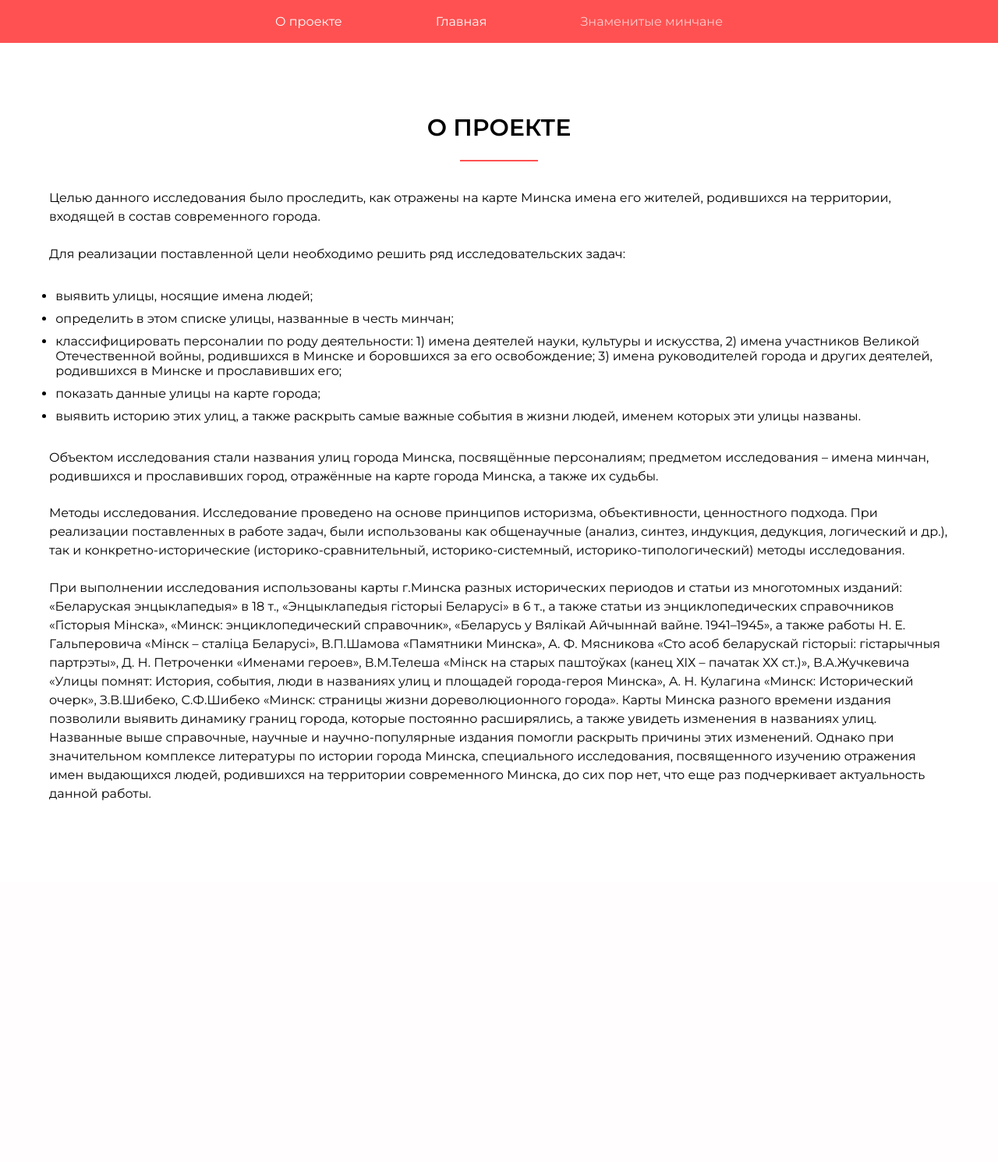
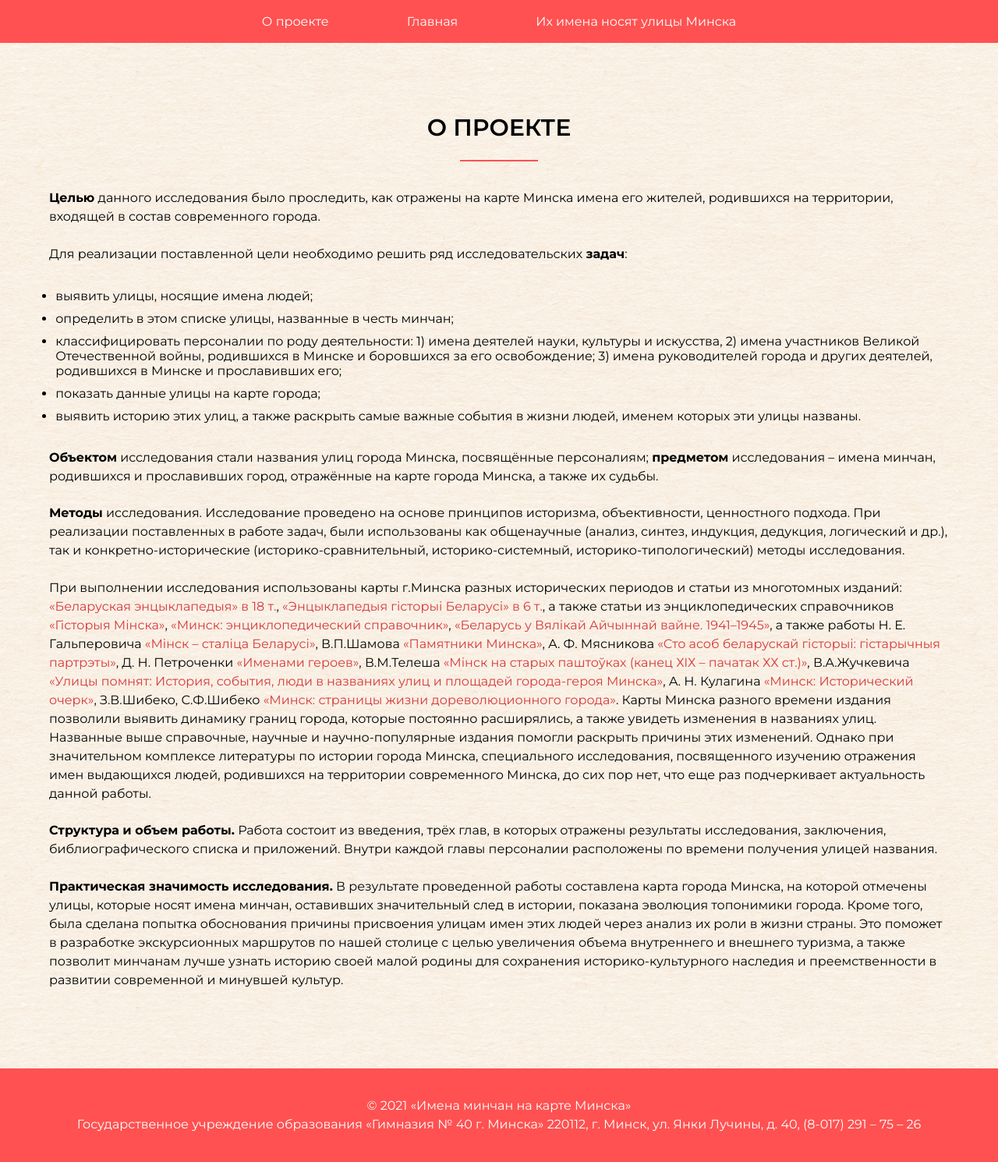
Before and after one commit to IgorSulj/MinskStreets, a Django app: page /about/ in a window 1280 px wide. Shown: the whole page at 78% size. Before the commit the page ends 1027 px from the top, so only its background shows below. Run offline with Django 3.2, Linux system fonts and the light colour scheme.

Commit message:
New Frontend

```diff
--- a/MinskStreets/settings.py
+++ b/MinskStreets/settings.py
@@ -25,7 +25,7 @@ SECRET_KEY = 'django-insecure-$k2_1!71h1qhr6b5-^40-tzi@s&41)r&jst6riaa-0oa%t(k8=
 # SECURITY WARNING: don't run with debug turned on in production!
 DEBUG = True
 
-ALLOWED_HOSTS = ['minskstreets.pythonanywhere.com']
+ALLOWED_HOSTS = ['minskstreets.pythonanywhere.com', '127.0.0.1']
 
 
 # Application definition
--- a/MinskStreets/urls.py
+++ b/MinskStreets/urls.py
@@ -24,6 +24,7 @@ from main.models import StreetModel
 urlpatterns = [
     path('admin/', admin.site.urls),
     path('', ListView.as_view(model=StreetModel, template_name='index.html'), name='index'),
+    path('streets/', ListView.as_view(model=StreetModel, template_name='streetsList.html'), name='streets'),
     path('about/', TemplateView.as_view(template_name='about.html'), name="about"),
     path('streets/<slug:slug>', DetailView.as_view(model=StreetModel, template_name='street.html'), name='street_detail'),
 ] + static(settings.MEDIA_URL, document_root=settings.MEDIA_ROOT)
--- a/main/static/main/style.css
+++ b/main/static/main/style.css
@@ -5,6 +5,35 @@
   font-family: "Montserrat", sans-serif;
 }
 
+body {
+  background: url("bg06.png");
+}
+span.bold {
+  font-weight: bold;
+}
+#main-bg {
+  background: url("Minsk-Gates.webp") no-repeat center / cover;
+  background-attachment: fixed;
+  position: relative;
+  height: 100vh;
+  max-width: 100%;
+  max-height: 700px;
+  display: flex;
+  flex-direction: column;
+  justify-content: center;
+  align-items: center;
+  color: #fff;
+}
+#main-bg h1 {
+  font-size: 60px;
+  text-align: center;
+}
+#main-bg .authors {
+  text-align: start;
+  position: absolute;
+  right: 2%;
+  bottom: 3%;
+}
 nav {
   position: sticky;
   z-index: 3000;
@@ -24,7 +53,7 @@ nav ul li {
   list-style: none;
 }
 nav ul li a {
-  padding: 20px 60px;
+  padding: 18px 50px;
   text-decoration: none;
   color: #fff;
 }
@@ -38,6 +67,13 @@ section {
   max-width: 1600px;
   padding: 2%;
   margin: 0 auto;
+}
+.wrapper p a {
+  text-decoration: none;
+  color: #d63939;
+}
+.wrapper p a:hover {
+  text-decoration: underline;
 }
 .wrapper ul {
   margin: 20px;
@@ -121,3 +176,71 @@ p {
   opacity: 0.5;
   cursor: pointer;
 }
+.citizen-photo {
+  align-self: flex-start;
+}
+.citizen-photo img {
+  width: 300px;
+  height: 420px;
+}
+footer {
+  background: #ff5151;
+  color: #fff;
+  height: 120px;
+  width: 100%;
+  display: flex;
+  justify-content: center;
+  align-items: center;
+  flex-direction: column;
+  /* clip-path: polygon(0 0, 100% 30%, 100% 100%, 0 100%); */
+  padding: 2%;
+}
+/* footer p:first-child {
+  margin-top: 30px;
+} */
+footer p {
+  text-align: center;
+  padding: 0;
+}
+
+/*                     adaptive                      */
+
+@media (max-width: 768px) {
+  nav ul li a {
+    padding: 18px 2px;
+  }
+  nav ul {
+    width: 100%;
+    justify-content: space-around;
+  }
+  h2.title {
+    font-size: calc(20px + 20 * (100vw / 1440));
+  }
+  #main-bg h1 {
+    font-size: calc(30px + 20 * (100vw / 1440));
+  }
+  .photo__inner {
+    width: 100%;
+  }
+  .photo__inner img {
+    margin: 20px 30px;
+    width: 120px;
+    height: 170px;
+  }
+  .street__photos {
+    width: 100%;
+  }
+  .citizen-photo img {
+    width: 150px;
+    height: 210px;
+  }
+}
+@media (max-width: 500px) {
+  .citizen-container {
+    flex-direction: column;
+  }
+  .citizen-photo {
+    order: -1;
+    margin: 0 auto;
+  }
+}
--- a/templates/about.html
+++ b/templates/about.html
@@ -1,17 +1,16 @@
-{% load static %}
-{% include 'base.html' %}
+{% extends 'base.html' %}
 {% block content %}
     <section>
         <div class="wrapper" style="max-width: 1300px; padding: 4%">
             <h2 class="title">О проекте</h2>
             <p>
-          Целью данного исследования было проследить, как отражены на карте
-          Минска имена его жителей, родившихся на территории, входящей в состав
-          современного города.
+                <span class="bold">Целью</span> данного исследования было проследить,
+                как отражены на карте Минска имена его жителей, родившихся на
+                территории, входящей в состав современного города.
             </p>
             <p>
                 Для реализации поставленной цели необходимо решить ряд
-          исследовательских задач:
+                исследовательских <span class="bold">задач</span>:
             </p>
             <ul>
                 <li>выявить улицы, носящие имена людей;</li>
@@ -30,41 +29,69 @@
                 </li>
             </ul>
             <p>
-          Объектом исследования стали названия улиц города Минска, посвящённые
-          персоналиям; предметом исследования – имена минчан, родившихся и
-          прославивших город, отражённые на карте города Минска, а также их
-          судьбы.
+                <span class="bold">Объектом</span> исследования стали названия улиц
+                города Минска, посвящённые персоналиям;
+                <span class="bold">предметом</span>
+                исследования – имена минчан, родившихся и прославивших город,
+                отражённые на карте города Минска, а также их судьбы.
             </p>
             <p>
-          Методы исследования. Исследование проведено на основе принципов
-          историзма, объективности, ценностного подхода. При реализации
-          поставленных в работе задач, были использованы как общенаучные
-          (анализ, синтез, индукция, дедукция, логический и др.), так и
-          конкретно-исторические (историко-сравнительный, историко-системный,
-          историко-типологический) методы исследования.
+                <span class="bold">Методы</span> исследования. Исследование проведено
+                на основе принципов историзма, объективности, ценностного подхода. При
+                реализации поставленных в работе задач, были использованы как
+                общенаучные (анализ, синтез, индукция, дедукция, логический и др.),
+                так и конкретно-исторические (историко-сравнительный,
+                историко-системный, историко-типологический) методы исследования.
             </p>
             <p>
                 При выполнении исследования использованы карты г.Минска разных
-          исторических периодов и статьи из многотомных изданий: «Беларуская
-          энцыклапедыя» в 18 т., «Энцыклапедыя гісторыі Беларусі» в 6 т., а
-          также статьи из энциклопедических справочников «Гісторыя Мінска»,
-          «Минск: энциклопедический справочник», «Беларусь у Вялікай Айчыннай
-          вайне. 1941–1945», а также работы Н. Е. Гальперовича «Мінск – сталіца
-          Беларусі», В.П.Шамова «Памятники Минска», А. Ф. Мясникова «Сто асоб
-          беларускай гісторыі: гістарычныя партрэты», Д. Н. Петроченки «Именами
-          героев», В.М.Телеша «Мінск на старых паштоўках (канец ХІХ – пачатак ХХ
-          ст.)», В.А.Жучкевича «Улицы помнят: История, события, люди в названиях
-          улиц и площадей города-героя Минска», А. Н. Кулагина «Минск:
-          Исторический очерк», З.В.Шибеко, С.Ф.Шибеко «Минск: страницы жизни
-          дореволюционного города». Карты Минска разного времени издания
-          позволили выявить динамику границ города, которые постоянно
-          расширялись, а также увидеть изменения в названиях улиц. Названные
-          выше справочные, научные и научно-популярные издания помогли раскрыть
-          причины этих изменений. Однако при значительном комплексе литературы
-          по истории города Минска, специального исследования, посвященного
-          изучению отражения имен выдающихся людей, родившихся на территории
-          современного Минска, до сих пор нет, что еще раз подчеркивает
-          актуальность данной работы.
+                исторических периодов и статьи из многотомных изданий:
+                <a href="#">«Беларуская энцыклапедыя» в 18 т.</a>,
+                <a href="#">«Энцыклапедыя гісторыі Беларусі» в 6 т.</a>, а также
+                статьи из энциклопедических справочников
+                <a href="#">«Гісторыя Мінска»</a>,
+                <a href="#">«Минск: энциклопедический справочник»</a>,
+                <a href="#">«Беларусь у Вялікай Айчыннай вайне. 1941–1945»</a>, а
+                также работы Н. Е. Гальперовича
+                <a href="#">«Мінск – сталіца Беларусі»</a>, В.П.Шамова
+                <a href="#">«Памятники Минска»</a>, А. Ф. Мясникова
+                <a href="#">«Сто асоб беларускай гісторыі: гістарычныя партрэты»</a>,
+                Д. Н. Петроченки <a href="#">«Именами героев»</a>, В.М.Телеша
+                <a href="#"
+                >«Мінск на старых паштоўках (канец ХІХ – пачатак ХХ ст.)»</a
+                >, В.А.Жучкевича
+                <a href="#"
+                >«Улицы помнят: История, события, люди в названиях улиц и площадей
+                    города-героя Минска»</a
+                >, А. Н. Кулагина <a href="#">«Минск: Исторический очерк»</a>,
+                З.В.Шибеко, С.Ф.Шибеко
+                <a href="#">«Минск: страницы жизни дореволюционного города»</a>. Карты
+                Минска разного времени издания позволили выявить динамику границ
+                города, которые постоянно расширялись, а также увидеть изменения в
+                названиях улиц. Названные выше справочные, научные и научно-популярные
+                издания помогли раскрыть причины этих изменений. Однако при
+                значительном комплексе литературы по истории города Минска,
+                специального исследования, посвященного изучению отражения имен
+                выдающихся людей, родившихся на территории современного Минска, до сих
+                пор нет, что еще раз подчеркивает актуальность данной работы.
+            </p>
+            <p>
+                <span class="bold">Структура и объем работы.</span> Работа состоит из
+                введения, трёх глав, в которых отражены результаты исследования,
+                заключения, библиографического списка и приложений. Внутри каждой
+                главы персоналии расположены по времени получения улицей названия.
+            </p>
+            <p>
+                <span class="bold">Практическая значимость исследования.</span> В
+                результате проведенной работы составлена карта города Минска, на
+                которой отмечены улицы, которые носят имена минчан, оставивших
+                значительный след в истории, показана эволюция топонимики города.
+                Кроме того, была сделана попытка обоснования причины присвоения улицам
+                имен этих людей через анализ их роли в жизни страны. Это поможет в
+                разработке экскурсионных маршрутов по нашей столице с целью увеличения
+                объема внутреннего и внешнего туризма, а также позволит минчанам лучше
+                узнать историю своей малой родины для сохранения историко-культурного
+                наследия и преемственности в развитии современной и минувшей культур.
             </p>
         </div>
     </section>
--- a/templates/base.html
+++ b/templates/base.html
@@ -2,17 +2,17 @@
 <!DOCTYPE html>
 <html lang="en">
 <head>
-    <meta charset="UTF-8" />
-    <meta http-equiv="X-UA-Compatible" content="IE=edge" />
-    <meta name="viewport" content="width=device-width, initial-scale=1.0" />
-    <link rel="stylesheet" href="{% static "main/style.css" %}" />
-    <link rel="preconnect" href="https://fonts.googleapis.com" />
-    <link rel="preconnect" href="https://fonts.gstatic.com" crossorigin />
+    <meta charset="UTF-8"/>
+    <meta http-equiv="X-UA-Compatible" content="IE=edge"/>
+    <meta name="viewport" content="width=device-width, initial-scale=1.0"/>
+    <link rel="stylesheet" href="{% static "main/style.css" %}"/>
+    <link rel="preconnect" href="https://fonts.googleapis.com"/>
+    <link rel="preconnect" href="https://fonts.gstatic.com" crossorigin/>
     <link
             href="https://fonts.googleapis.com/css2?family=Montserrat:ital,wght@0,100;0,300;0,400;0,600;0,700;1,300;1,400;1,600&display=swap"
             rel="stylesheet"
     />
-    <title>Знаменитые минчане</title>
+    {% block head %}{% endblock %}
 </head>
 <body>
 <nav>
@@ -20,11 +20,17 @@
         <li><a href="{% url "about" %}">О проекте</a></li>
         <li><a href="{% url "index" %}">Главная</a></li>
         <li>
-          <a href="#" style="pointer-events: none; opacity: 0.7"
-            >Знаменитые минчане</a>
+            <a href="{% url "streets" %}">Их имена носят улицы Минска</a>
         </li>
     </ul>
 </nav>
 {% block content %}{% endblock %}
+<footer>
+    <p>© 2021 «Имена минчан на карте Минска»</p>
+    <p>
+        Государственное учреждение образования «Гимназия № 40 г. Минска» 220112,
+        г. Минск, ул. Янки Лучины, д. 40, (8-017) 291 – 75 – 26
+    </p>
+</footer>
 </body>
 </html>
```
Also changed, not shown: other parts of main/static/main/style.css (+24 -5 lines), templates/index.html (+26 -30 lines), templates/street.html (+17 -12 lines), templates/streetsList.html (added, +28 -0 lines), main/static/main/Minsk-Gates.webp (added), main/static/main/bg06.png (added), 1 other file. Lines whose indentation alone changed are shown as unchanged.
